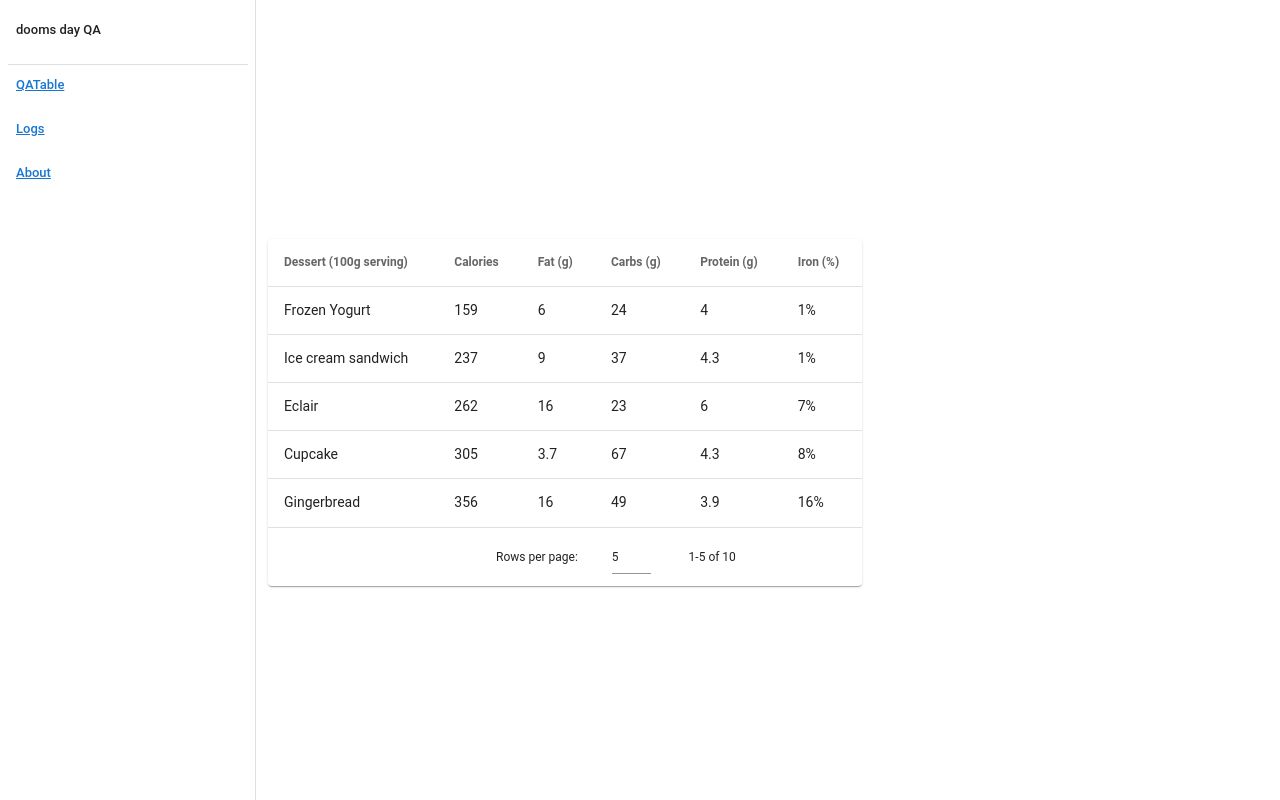
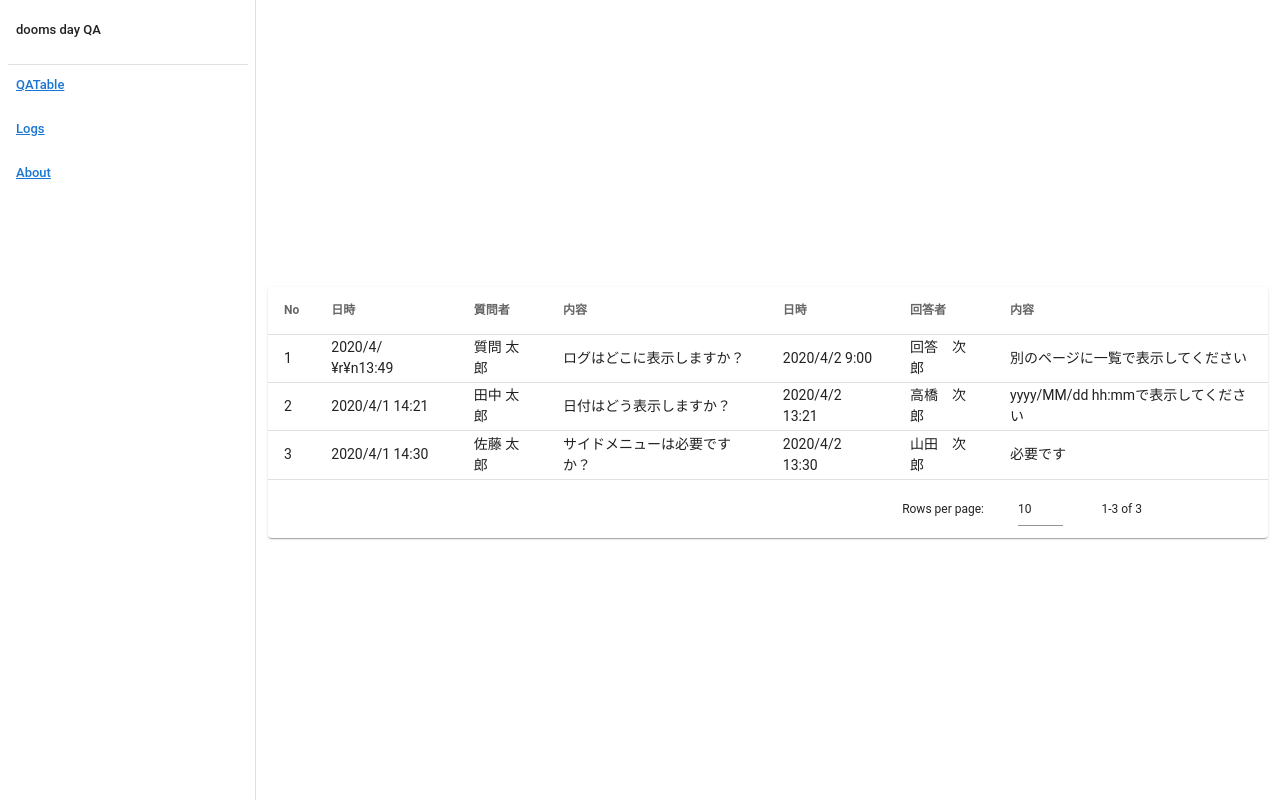
Before and after one commit to DDSGx/dooms-day-QA, a Vue app in the folder client/: page / in a window 1280 px wide. Built offline with nearby package versions, Linux system fonts and the light colour scheme.

Commit message:
qatable components

```diff
--- /dev/null
+++ b/client/src/components/QATable.vue
@@ -0,0 +1,63 @@
+<template>
+  <div>
+    <v-data-table
+      :headers="headers"
+      :items="QAs"
+      :items-per-page="10"
+      class="elevation-1"
+    ></v-data-table>
+  </div>
+</template>
+
+<script>
+export default {
+  name: "QATable",
+  data() {
+    return {
+      headers: [
+        {
+          text: "No",
+          align: "start",
+          sortable: false,
+          value: "no",
+        },
+        { text: "日時", value: "qDate" },
+        { text: "質問者", value: "qPerson" },
+        { text: "内容", value: "qText" },
+        { text: "日時", value: "aDate" },
+        { text: "回答者", value: "aPerson" },
+        { text: "内容", value: "aText" },
+      ],
+      QAs: [
+        {
+          no: 1,
+          qDate: "2020/4/¥r¥n13:49",
+          qPerson: "質問 太郎",
+          qText: "ログはどこに表示しますか？",
+          aDate: "2020/4/2 9:00",
+          aPerson: "回答　次郎",
+          aText: "別のページに一覧で表示してください",
+        },
+        {
+          no: 2,
+          qDate: "2020/4/1 14:21",
+          qPerson: "田中 太郎",
+          qText: "日付はどう表示しますか？",
+          aDate: "2020/4/2 13:21",
+          aPerson: "高橋　次郎",
+          aText: "yyyy/MM/dd hh:mmで表示してください",
+        },
+        {
+          no: 3,
+          qDate: "2020/4/1 14:30",
+          qPerson: "佐藤 太郎",
+          qText: "サイドメニューは必要ですか？",
+          aDate: "2020/4/2 13:30",
+          aPerson: "山田　次郎",
+          aText: "必要です",
+        },
+      ],
+    };
+  },
+};
+</script>
--- a/client/src/components/Todo.vue
+++ /dev/null
@@ -1,114 +0,0 @@
-<template>
-    <div>
-        <v-data-table
-                :headers="headers"
-                :items="desserts"
-                :items-per-page="5"
-                class="elevation-1"
-        ></v-data-table>
-    </div>
-</template>
-
-<script>
-export default {
-    data() {
-        return {
-            headers: [
-                {
-                    text: 'Dessert (100g serving)',
-                    align: 'start',
-                    sortable: false,
-                    value: 'name',
-                },
-                {text: 'Calories', value: 'calories'},
-                {text: 'Fat (g)', value: 'fat'},
-                {text: 'Carbs (g)', value: 'carbs'},
-                {text: 'Protein (g)', value: 'protein'},
-                {text: 'Iron (%)', value: 'iron'},
-            ],
-            desserts: [
-                {
-                    name: 'Frozen Yogurt',
-                    calories: 159,
-                    fat: 6.0,
-                    carbs: 24,
-                    protein: 4.0,
-                    iron: '1%',
-                },
-                {
-                    name: 'Ice cream sandwich',
-                    calories: 237,
-                    fat: 9.0,
-                    carbs: 37,
-                    protein: 4.3,
-                    iron: '1%',
-                },
-                {
-                    name: 'Eclair',
-                    calories: 262,
-                    fat: 16.0,
-                    carbs: 23,
-                    protein: 6.0,
-                    iron: '7%',
-                },
-                {
-                    name: 'Cupcake',
-                    calories: 305,
-                    fat: 3.7,
-                    carbs: 67,
-                    protein: 4.3,
-                    iron: '8%',
-                },
-                {
-                    name: 'Gingerbread',
-                    calories: 356,
-                    fat: 16.0,
-                    carbs: 49,
-                    protein: 3.9,
-                    iron: '16%',
-                },
-                {
-                    name: 'Jelly bean',
-                    calories: 375,
-                    fat: 0.0,
-                    carbs: 94,
-                    protein: 0.0,
-                    iron: '0%',
-                },
-                {
-                    name: 'Lollipop',
-                    calories: 392,
-                    fat: 0.2,
-                    carbs: 98,
-                    protein: 0,
-                    iron: '2%',
-                },
-                {
-                    name: 'Honeycomb',
-                    calories: 408,
-                    fat: 3.2,
-                    carbs: 87,
-                    protein: 6.5,
-                    iron: '45%',
-                },
-                {
-                    name: 'Donut',
-                    calories: 452,
-                    fat: 25.0,
-                    carbs: 51,
-                    protein: 4.9,
-                    iron: '22%',
-                },
-                {
-                    name: 'KitKat',
-                    calories: 518,
-                    fat: 26.0,
-                    carbs: 65,
-                    protein: 7,
-                    iron: '6%',
-                },
-            ],
-        }
-    },
-}
-</script>
--- a/client/src/router.js
+++ b/client/src/router.js
@@ -4,13 +4,13 @@ import Router from 'vue-router';
 Vue.use(Router);
 
 import HelloWorld from "./components/HelloWorld";
-import Todo from './components/Todo';
 import Logs from './components/Logs';
+import QATable from './components/QATable';
 
 
 const router = new Router({
   routes: [
-      { path: '/', component: Todo },
+      { path: '/', component: QATable },
       { path: '/logs', component: Logs },
       { path: '/about', component: HelloWorld },
   ],
```
